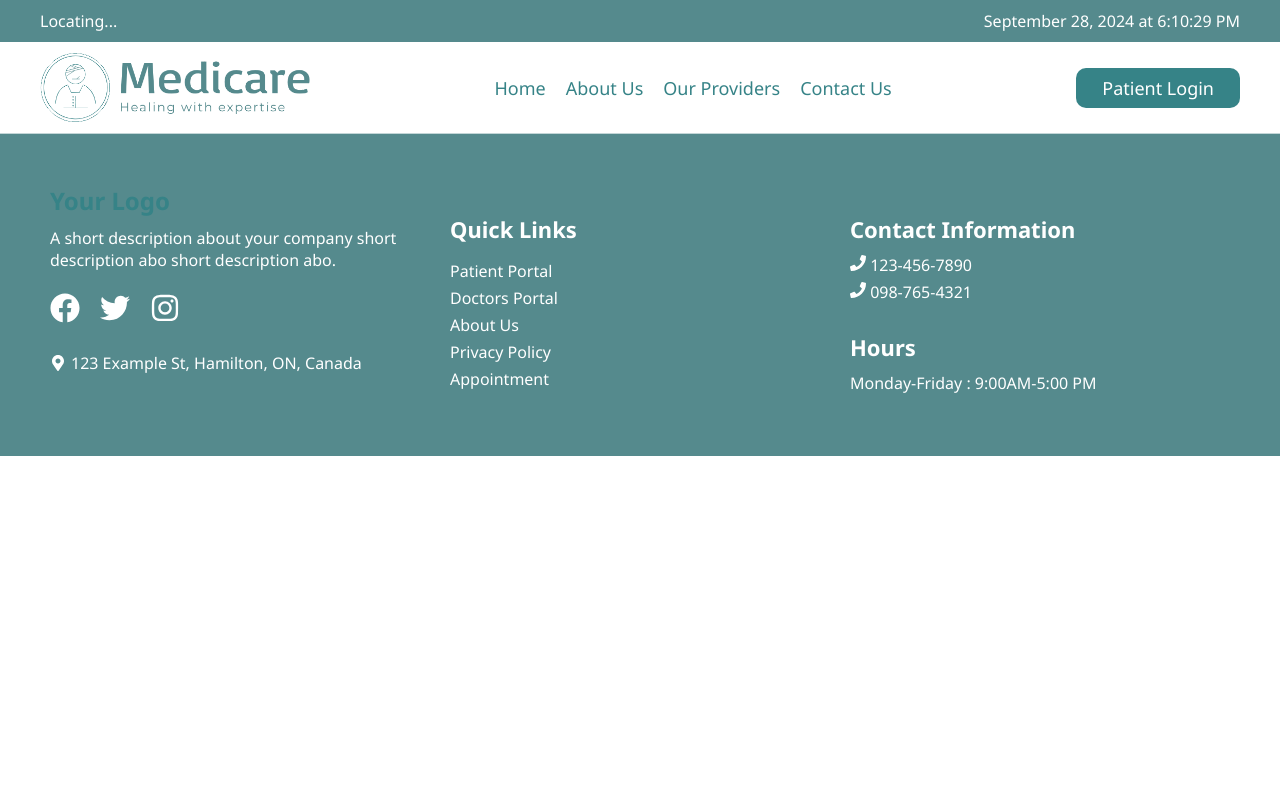
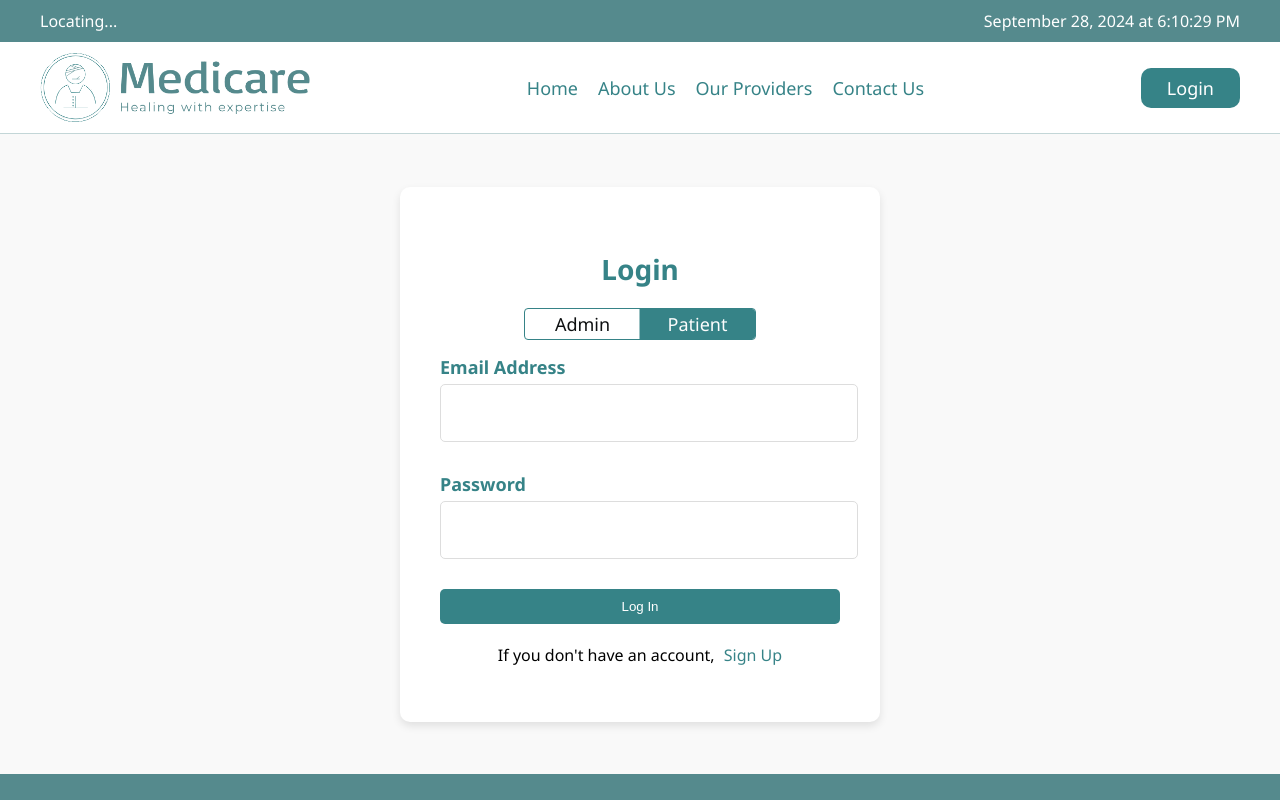
Before and after one commit to Fuzail-khan/Medicare, a React (Create React App) app: page /login in a window 1280 px wide. Shown: the top 800 px of the page. Built offline with nearby package versions, Linux system fonts and the light colour scheme; no server answers.

Commit message:
Login and Signup pages are created need to work on connecting these page to the banckend

```diff
--- a/src/App.jsx
+++ b/src/App.jsx
@@ -4,6 +4,8 @@ import Footer from './Footer/Footer';
 import Home from './Home/Home';
 import Navbar from './Navbar/Navbar';
 import Contact from './Contact/Contact';
+import Login from './Login/Login';
+import Signup from './Login/Signup';
 
 function App() {
   return (
@@ -13,6 +15,8 @@ function App() {
         <Routes>
           <Route path="/" element={<Home />} />
           <Route path="/contact" element={<Contact />} />
+          <Route path="/login" element={<Login />} />
+          <Route path="/signup" element={<Signup />} />
         </Routes>
         <Footer />
       </div>
--- /dev/null
+++ b/src/Login/Auth.css
@@ -0,0 +1,130 @@
+.auth-container {
+    display: flex;
+    justify-content: center;
+    align-items: center;
+    min-height: 80vh;
+    background-color: #f9f9f9;
+}
+
+.auth-form {
+    background-color: white;
+    padding: 40px;
+    border-radius: 10px;
+    box-shadow: 0 4px 8px rgba(0, 0, 0, 0.1);
+    max-width: 400px;
+    width: 100%;
+}
+
+.auth-title {
+    font-size: 28px;
+    color: #368387;
+    text-align: center;
+    margin-bottom: 20px;
+}
+
+.form-group {
+    margin-bottom: 15px;
+}
+
+.form-group label {
+    display: block;
+    margin-bottom: 5px;
+    font-weight: bold;
+    color: #368387;
+}
+
+.auth-form input {
+    width: 100%;
+    padding: 8px; /* Reduced padding for smaller input size */
+    margin-bottom: 15px;
+    border: 1px solid #ddd;
+    border-radius: 5px;
+    font-size: 14px;
+}
+
+.auth-button {
+    width: 100%;
+    padding: 10px;
+    background-color: #368387;
+    color: white;
+    border: none;
+    border-radius: 5px;
+    cursor: pointer;
+    transition: background-color 0.3s ease; /* Smooth transition */
+}
+
+.auth-button:hover {
+    background-color: #357f7f;
+}
+
+.auth-footer {
+    text-align: center;
+    margin-top: 20px;
+}
+
+.auth-footer a {
+    color: #368387;
+    text-decoration: none;
+}
+
+.wrapper {
+    display: flex;
+    justify-content: center;
+    margin-bottom: 15px;
+  }
+
+  .toggle {
+    width: 230px;
+    height: 30px;
+    border: 1px solid #368387;
+    border-radius: 4px;
+    display: flex;
+    align-items: center;
+    position: relative;
+    overflow: hidden;
+  }
+
+  input[type="radio"] {
+    display: none;
+  }
+
+  .left-toggle,
+  .right-toggle {
+    width: 50%;
+    display: flex;
+    align-items: center;
+    justify-content: center;
+    cursor: pointer;
+    transition: background-color 0.3s, color 0.3s;
+    height: 100%;
+    padding: 0;
+    margin: 0;
+  }
+
+  /* Separator line */
+  .separator {
+    width: 1px;
+    height: 100%;
+    background-color: #368387;
+    position: absolute;
+    left: 50%;
+    transform: translateX(-50%);
+  }
+
+  /* Default state */
+  .left-toggle,
+  .right-toggle {
+    background-color: none;
+    color: #0e1011;
+  }
+
+  /* Left toggle selected */
+  input[type="radio"]#toggle-left:checked + label.left-toggle {
+    background-color: #368387;
+    color: #fdfdfd;
+  }
+
+  input[type="radio"]#toggle-right:checked + label.right-toggle {
+    background-color: #368387;
+    color: #fdfdfd;
+  }
--- /dev/null
+++ b/src/Login/Login.jsx
@@ -0,0 +1,79 @@
+import React, { useState } from 'react';
+import { Link } from 'react-router-dom';
+import './Auth.css';
+
+const Login = () => {
+  const [email, setEmail] = useState('');
+  const [password, setPassword] = useState('');
+  const [userType, setUserType] = useState('patient');
+
+  const handleLogin = (e) => {
+    e.preventDefault();
+    // Handle login logic here
+    console.log('User Type:', userType, 'Email:', email, 'Password:', password);
+  };
+
+  return (
+    <div className="auth-container">
+      <form className="auth-form" onSubmit={handleLogin}>
+        <h2 className="auth-title">Login</h2>
+
+        <div className="wrapper">
+          <div className="toggle">
+            <input
+              type="radio"
+              id="toggle-left"
+              name="toggle"
+              checked={userType === 'admin'}
+              onChange={() => setUserType('admin')}
+            />
+            <label htmlFor="toggle-left" className="left-toggle">Admin</label>
+
+            <input
+              type="radio"
+              id="toggle-right"
+              name="toggle"
+              checked={userType === 'patient'}
+              onChange={() => setUserType('patient')}
+            />
+            <label htmlFor="toggle-right" className="right-toggle">Patient</label>
+
+            <div className="separator"></div>
+          </div>
+        </div>
+
+        <div className="form-group">
+          <label htmlFor="email">Email Address</label>
+          <input
+            type="email"
+            id="email"
+            value={email}
+            onChange={(e) => setEmail(e.target.value)}
+            required
+          />
+        </div>
+
+        <div className="form-group">
+          <label htmlFor="password">Password</label>
+          <input
+            type="password"
+            id="password"
+            value={password}
+            onChange={(e) => setPassword(e.target.value)}
+            required
+          />
+        </div>
+
+        <button type="submit" className="auth-button">
+          Log In
+        </button>
+
+        <div className="auth-footer">
+          <p>If you don't have an account, <Link to="/signup" style={{ marginLeft: '5px', color: '#368387' }}>Sign Up</Link></p>
+        </div>
+      </form>
+    </div>
+  );
+};
+
+export default Login;
--- /dev/null
+++ b/src/Login/Signup.jsx
@@ -0,0 +1,88 @@
+import React, { useState } from 'react';
+import { Link } from 'react-router-dom';
+import './Auth.css';
+
+const Signup = () => {
+  const [firstName, setFirstName] = useState('');
+  const [lastName, setLastName] = useState('');
+  const [email, setEmail] = useState('');
+  const [password, setPassword] = useState('');
+  const [confirmPassword, setConfirmPassword] = useState('');
+
+  const handleSubmit = (e) => {
+    e.preventDefault();
+    // Handle sign-up logic here
+    console.log('First Name:', firstName, 'Last Name:', lastName, 'Email:', email, 'Password:', password);
+  };
+
+  return (
+    <div className="auth-container">
+      <form className="auth-form" onSubmit={handleSubmit}>
+        <h1 className="auth-title">Sign Up</h1>
+
+        <div className="form-group">
+          <label htmlFor="firstName">First Name</label>
+          <input
+            type="text"
+            id="firstName"
+            value={firstName}
+            onChange={(e) => setFirstName(e.target.value)}
+            required
+          />
+        </div>
+
+        <div className="form-group">
+          <label htmlFor="lastName">Last Name</label>
+          <input
+            type="text"
+            id="lastName"
+            value={lastName}
+            onChange={(e) => setLastName(e.target.value)}
+            required
+          />
+        </div>
+
+        <div className="form-group">
+          <label htmlFor="email">Email Address</label>
+          <input
+            type="email"
+            id="email"
+            value={email}
+            onChange={(e) => setEmail(e.target.value)}
+            required
+          />
+        </div>
+
+        <div className="form-group">
+          <label htmlFor="password">Password</label>
+          <input
+            type="password"
+            id="password"
+            value={password}
+            onChange={(e) => setPassword(e.target.value)}
+            required
+          />
+        </div>
+
+        <div className="form-group">
+          <label htmlFor="confirmPassword">Confirm Password</label>
+          <input
+            type="password"
+            id="confirmPassword"
+            value={confirmPassword}
+            onChange={(e) => setConfirmPassword(e.target.value)}
+            required
+          />
+        </div>
+
+        <button type="submit" className="auth-button">Sign Up</button>
+
+        <p className="auth-footer">
+          Already have an account? <Link to="/login" style={{ color: '#368387' }}>Login here</Link>
+        </p>
+      </form>
+    </div>
+  );
+};
+
+export default Signup;
--- a/src/Navbar/Navbar.jsx
+++ b/src/Navbar/Navbar.jsx
@@ -1,7 +1,6 @@
 import React, { useEffect, useState } from 'react';
 import './Navbar.css';
 import { Link } from 'react-router-dom';
-
 
 const Navbar = () => {
   const [location, setLocation] = useState('Locating...');
@@ -74,7 +73,10 @@ const Navbar = () => {
             <Link to="/providers">Our Providers</Link>
             <Link to="/contact">Contact Us</Link>
           </div>
-          <button className="login-button">Patient Login</button>
+          {/* Link to Login Page */}
+          <Link to="/login">
+            <button className="login-button">Login</button>
+          </Link>
         </div>
       </div>
     </nav>
```
